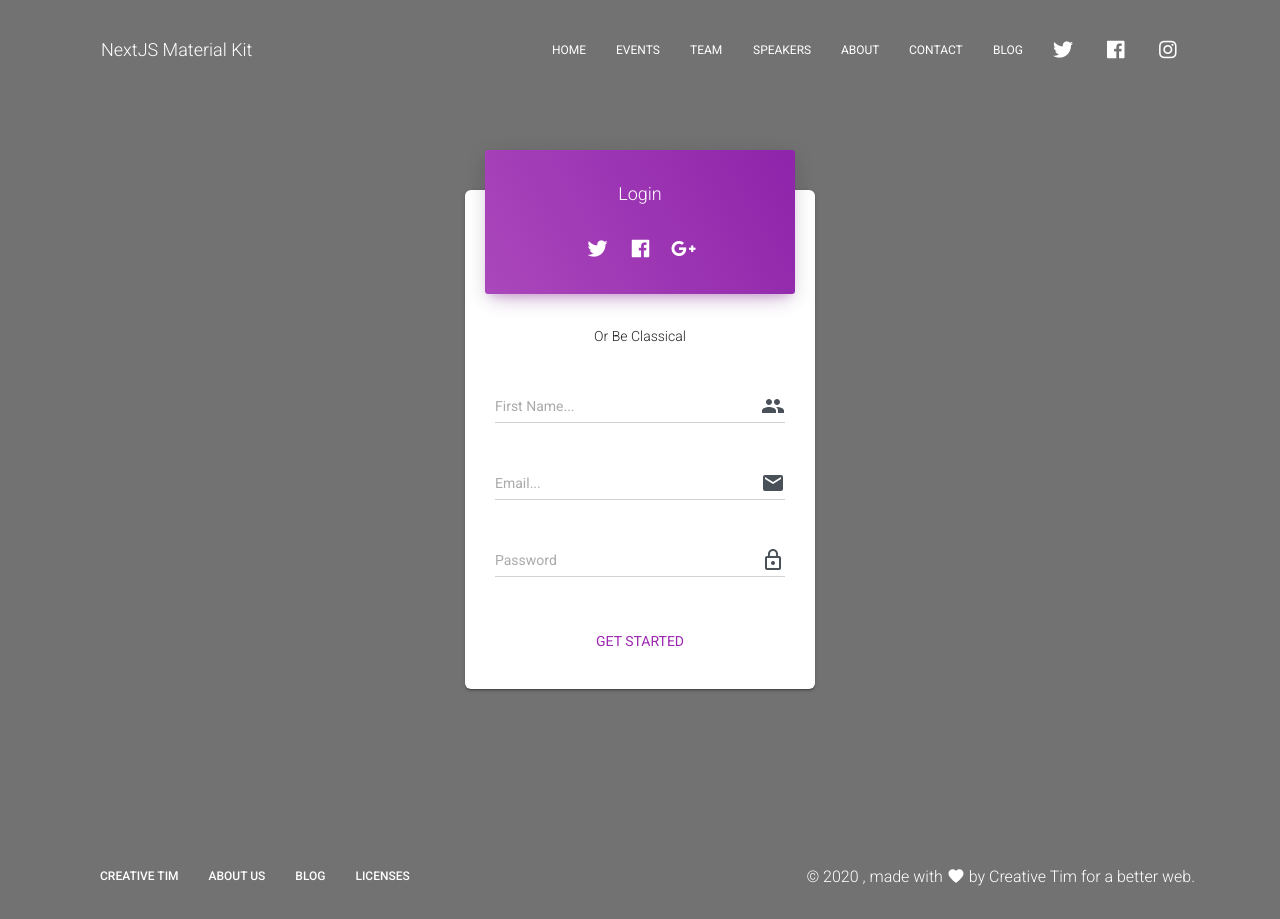
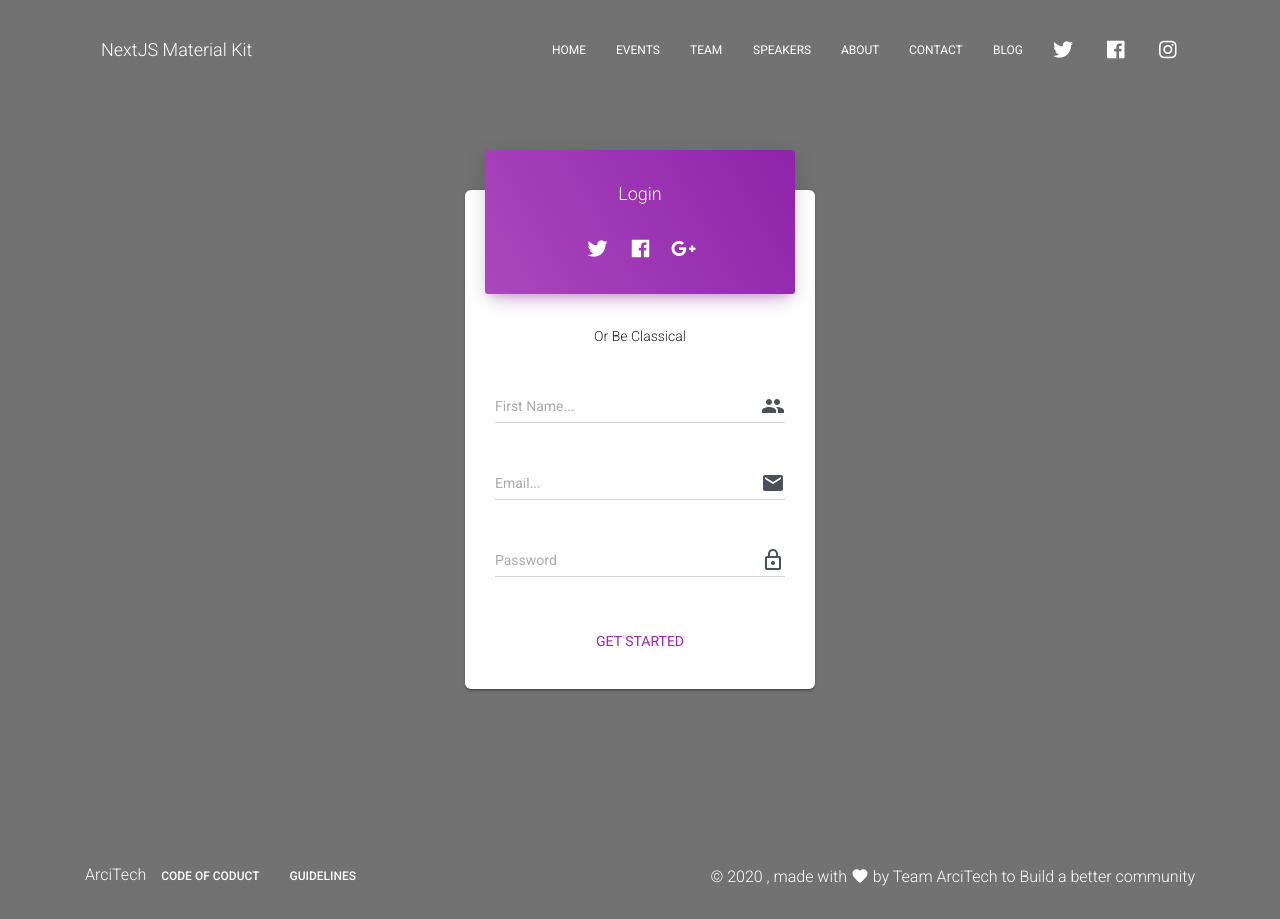
Before and after one commit to RexterR/arcitech-page, a Next.js app: page /login in a window 1280 px wide. Built offline with nearby package versions, Linux system fonts and the light colour scheme.

Commit message:
Basic features added

```diff
--- a/assets/jss/nextjs-material-kit/components/headerStyle.js
+++ b/assets/jss/nextjs-material-kit/components/headerStyle.js
@@ -10,7 +10,7 @@ import {
   roseColor,
   transition,
   boxShadow,
-  drawerWidth
+  drawerWidth,
 } from "assets/jss/nextjs-material-kit.js";
 
 const headerStyle = {
@@ -30,15 +30,15 @@ const headerStyle = {
     flexFlow: "row nowrap",
     justifyContent: "flex-start",
     position: "relative",
-    zIndex: "unset"
+    zIndex: "unset",
   },
   absolute: {
     position: "absolute",
-    zIndex: "1100"
+    zIndex: "1100",
   },
   fixed: {
     position: "fixed",
-    zIndex: "1100"
+    zIndex: "1100",
   },
   container: {
     ...container,
@@ -47,10 +47,10 @@ const headerStyle = {
     alignItems: "center",
     justifyContent: "space-between",
     display: "flex",
-    flexWrap: "nowrap"
+    flexWrap: "nowrap",
   },
   flex: {
-    flex: 1
+    flex: 1,
   },
   title: {
     ...defaultFont,
@@ -63,11 +63,12 @@ const headerStyle = {
     letterSpacing: "unset",
     "&:hover,&:focus": {
       color: "inherit",
-      background: "transparent"
-    }
+      background: "transparent",
+    },
   },
+
   appResponsive: {
-    margin: "20px 10px"
+    margin: "20px 10px",
   },
   primary: {
     backgroundColor: primaryColor,
@@ -75,7 +76,7 @@ const headerStyle = {
     boxShadow: `0 4px 20px 0px rgba(0, 0, 0, 0.14), 0 7px 12px -5px ${hexToRGBAlpha(
       primaryColor,
       0.46
-    )}`
+    )}`,
   },
   info: {
     backgroundColor: infoColor,
@@ -83,7 +84,7 @@ const headerStyle = {
     boxShadow: `0 4px 20px 0px rgba(0, 0, 0, 0.14), 0 7px 12px -5px ${hexToRGBAlpha(
       infoColor,
       0.46
-    )}`
+    )}`,
   },
   success: {
     backgroundColor: successColor,
@@ -91,7 +92,7 @@ const headerStyle = {
     boxShadow: `0 4px 20px 0px rgba(0, 0, 0, 0.14), 0 7px 12px -5px ${hexToRGBAlpha(
       successColor,
       0.46
-    )}`
+    )}`,
   },
   warning: {
     backgroundColor: warningColor,
@@ -99,7 +100,7 @@ const headerStyle = {
     boxShadow: `0 4px 20px 0px rgba(0, 0, 0, 0.14), 0 7px 12px -5px ${hexToRGBAlpha(
       warningColor,
       0.46
-    )}`
+    )}`,
   },
   danger: {
     backgroundColor: dangerColor,
@@ -107,7 +108,7 @@ const headerStyle = {
     boxShadow: `0 4px 20px 0px rgba(0, 0, 0, 0.14), 0 7px 12px -5px ${hexToRGBAlpha(
       dangerColor,
       0.46
-    )}`
+    )}`,
   },
   rose: {
     backgroundColor: roseColor,
@@ -115,19 +116,19 @@ const headerStyle = {
     boxShadow: `0 4px 20px 0px rgba(0, 0, 0, 0.14), 0 7px 12px -5px ${hexToRGBAlpha(
       roseColor,
       0.46
-    )}`
+    )}`,
   },
   transparent: {
     backgroundColor: "transparent !important",
     boxShadow: "none",
     paddingTop: "25px",
-    color: "#FFFFFF"
+    color: "#FFFFFF",
   },
   dark: {
     color: "#FFFFFF",
     backgroundColor: "#212121 !important",
     boxShadow:
-      "0 4px 20px 0px rgba(0, 0, 0, 0.14), 0 7px 12px -5px rgba(33, 33, 33, 0.46)"
+      "0 4px 20px 0px rgba(0, 0, 0, 0.14), 0 7px 12px -5px rgba(33, 33, 33, 0.46)",
   },
   white: {
     border: "0",
@@ -136,7 +137,7 @@ const headerStyle = {
     color: "#555",
     backgroundColor: "#fff !important",
     boxShadow:
-      "0 4px 18px 0px rgba(0, 0, 0, 0.12), 0 7px 10px -5px rgba(0, 0, 0, 0.15)"
+      "0 4px 18px 0px rgba(0, 0, 0, 0.12), 0 7px 10px -5px rgba(0, 0, 0, 0.15)",
   },
   drawerPaper: {
     border: "none",
@@ -158,8 +159,8 @@ const headerStyle = {
     textAlign: "left",
     paddingRight: "0px",
     paddingLeft: "0",
-    ...transition
-  }
+    ...transition,
+  },
 };
 
 export default headerStyle;
--- a/components/Footer/Footer.js
+++ b/components/Footer/Footer.js
@@ -20,33 +20,25 @@ export default function Footer(props) {
   const { whiteFont } = props;
   const footerClasses = classNames({
     [classes.footer]: true,
-    [classes.footerWhiteFont]: whiteFont
+    [classes.footerWhiteFont]: whiteFont,
   });
   const aClasses = classNames({
     [classes.a]: true,
-    [classes.footerWhiteFont]: whiteFont
+    [classes.footerWhiteFont]: whiteFont,
   });
   return (
     <footer className={footerClasses}>
       <div className={classes.container}>
         <div className={classes.left}>
           <List className={classes.list}>
-            <ListItem className={classes.inlineBlock}>
-              <a
-                href="https://www.creative-tim.com/?ref=njsmk-footer"
-                className={classes.block}
-                target="_blank"
-              >
-                Creative Tim
-              </a>
-            </ListItem>
+            <ListItem className={classes.inlineBlock}>ArciTech</ListItem>
             <ListItem className={classes.inlineBlock}>
               <a
                 href="https://www.creative-tim.com/presentation?ref=njsmk-footer"
                 className={classes.block}
                 target="_blank"
               >
-                About us
+                Code of Coduct
               </a>
             </ListItem>
             <ListItem className={classes.inlineBlock}>
@@ -55,31 +47,15 @@ export default function Footer(props) {
                 className={classes.block}
                 target="_blank"
               >
-                Blog
-              </a>
-            </ListItem>
-            <ListItem className={classes.inlineBlock}>
-              <a
-                href="https://www.creative-tim.com/license?ref=njsmk-footer"
-                className={classes.block}
-                target="_blank"
-              >
-                Licenses
+                Guidelines
               </a>
             </ListItem>
           </List>
         </div>
         <div className={classes.right}>
           &copy; {1900 + new Date().getYear()} , made with{" "}
-          <Favorite className={classes.icon} /> by{" "}
-          <a
-            href="https://www.creative-tim.com?ref=njsmk-footer"
-            className={aClasses}
-            target="_blank"
-          >
-            Creative Tim
-          </a>{" "}
-          for a better web.
+          <Favorite className={classes.icon} /> by Team ArciTech to Build a better
+          community
         </div>
       </div>
     </footer>
@@ -87,5 +63,5 @@ export default function Footer(props) {
 }
 
 Footer.propTypes = {
-  whiteFont: PropTypes.bool
+  whiteFont: PropTypes.bool,
 };
--- a/components/Header/Header.js
+++ b/components/Header/Header.js
@@ -59,11 +59,14 @@ export default function Header(props) {
     [classes.appBar]: true,
     [classes[color]]: color,
     [classes.absolute]: absolute,
-    [classes.fixed]: fixed
+    [classes.fixed]: fixed,
   });
   const brandComponent = (
-    <Link href="/components" as="/components">
-      <Button className={classes.title}>{brand}</Button>
+    <Link href="/" as="/">
+      <div>
+
+        <Button className={classes.title}>{brand}</Button>
+      </div>
     </Link>
   );
   return (
@@ -98,7 +101,7 @@ export default function Header(props) {
           anchor={"right"}
           open={mobileOpen}
           classes={{
-            paper: classes.drawerPaper
+            paper: classes.drawerPaper,
           }}
           onClose={handleDrawerToggle}
         >
@@ -113,7 +116,7 @@ export default function Header(props) {
 }
 
 Header.defaultProp = {
-  color: "white"
+  color: "white",
 };
 
 Header.propTypes = {
@@ -126,7 +129,7 @@ Header.propTypes = {
     "transparent",
     "white",
     "rose",
-    "dark"
+    "dark",
   ]),
   rightLinks: PropTypes.node,
   leftLinks: PropTypes.node,
@@ -150,7 +153,7 @@ Header.propTypes = {
       "transparent",
       "white",
       "rose",
-      "dark"
-    ]).isRequired
-  })
+      "dark",
+    ]).isRequired,
+  }),
 };
--- a/pages/_app.js
+++ b/pages/_app.js
@@ -78,7 +78,7 @@ export default class MyApp extends App {
     return (
       <React.Fragment>
         <Head>
-          <title>SNU Tech Club</title>
+          <title>ArciTech</title>
         </Head>
         <Component {...pageProps} />
       </React.Fragment>
```
Also changed, not shown: pages-sections/Components-Sections/NavPillFront.js (added, +100 -0 lines), pages/index.js (+6 -6 lines), assets/img/logo2.png (added), assets/img/logo2.svg (added).
